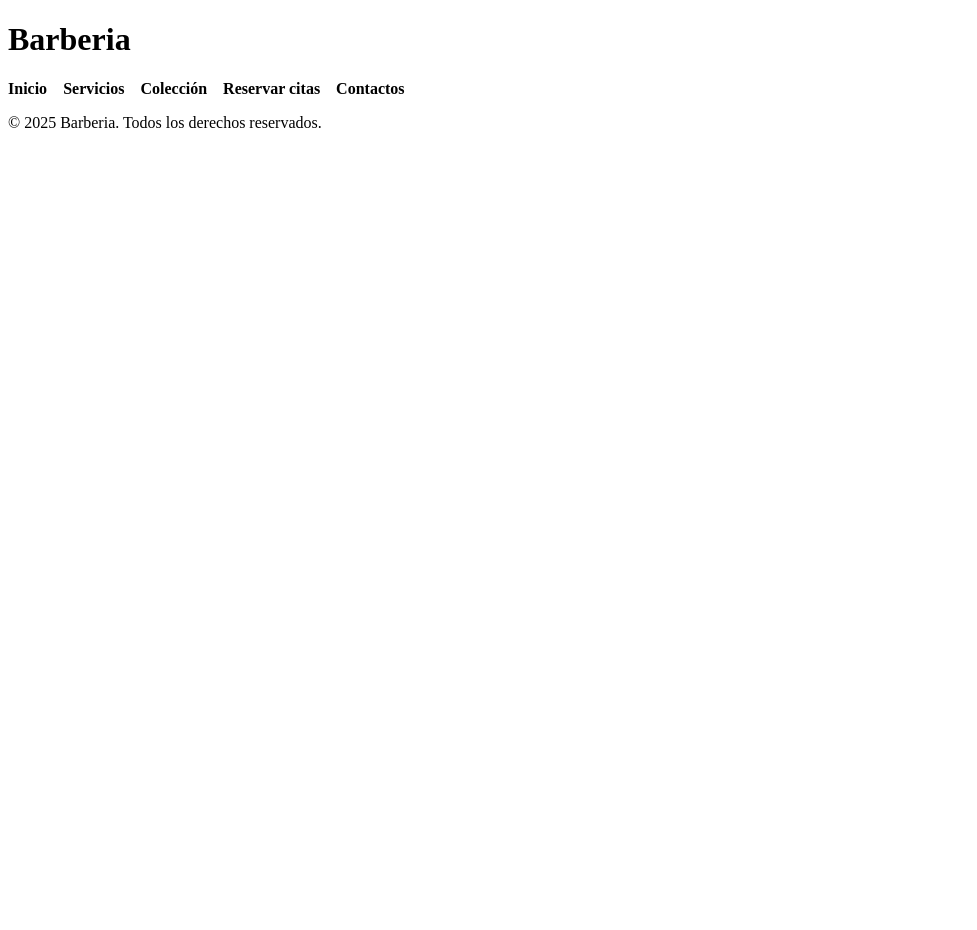
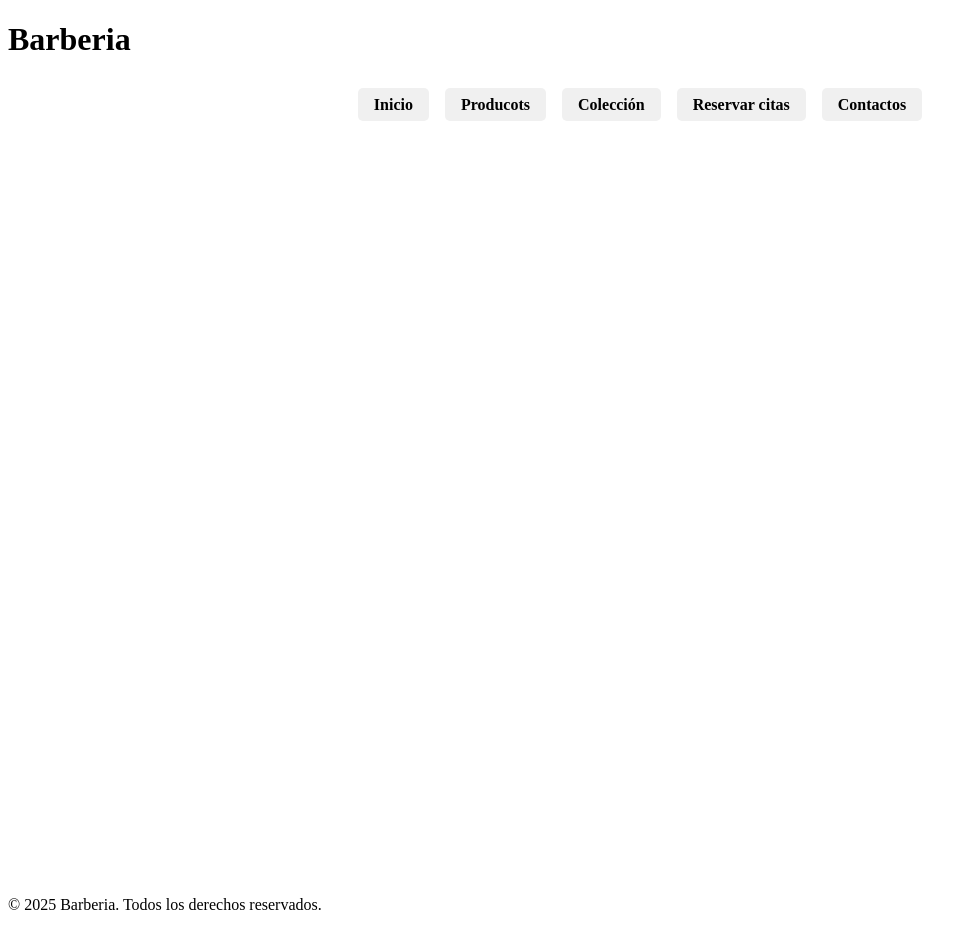
Before and after one commit to kanekiblt/BarberiaPage, a plain HTML site: page index.html in a window 1280 px wide. Shown: the whole page, without its empty margins (0-977 px from the left). Before the commit the page ends 800 px from the top, so only its background shows below. Drawn offline with Linux system fonts and the light colour scheme.

Commit message:
no vales pa nda

```diff
--- a/css/style.css
+++ b/css/style.css
@@ -1,12 +1,12 @@
 body{
     background-color: rgb(255, 255, 255);
 }
-/* .entrada{
-    background-color: #f0f0f0;
-    padding: 20px;
-    border-radius: 5px;
-} */
 
+.entrada{
+    display: flex;
+    justify-content: center;
+    height: 100vh;
+}
 .menu ul {
     display: flex;
     list-style-type: none;
@@ -18,6 +18,13 @@ body{
     text-decoration: none;
     color: black;
     font-weight: bold;
+    justify-content: center;
+    padding: 0.5rem 1rem;
+    border-radius: 5px;
+    transition: background-color 0.3s, color 0.3s;
+    background-color: #f0f0f0;
+
+
 }
 
 .menu li a:hover {
--- a/index.html
+++ b/index.html
@@ -10,11 +10,12 @@
     <header>
         <h1>Barberia</h1>
     </header>
+
     <div class="entrada">
         <nav class="menu" aria-label="Menú principal">
             <ul>
                 <li><a href="#home">Inicio</a></li>
-                <li><a href="#productos">Servicios</a></li>
+                <li><a href="#productos">Producots</a></li>
                 <li><a href="#colection">Colección</a></li>
                 <li><a href="#reserva-citas">Reservar citas</a></li>
                 <li><a href="#contactos">Contactos</a></li>
@@ -22,13 +23,6 @@
         </nav>
     </div>
 
-    <!-- <main>
-        <section id="home">
-            <h2>Bienvenido a nuestra barberia</h2>
-            <p>Ofrecemos los mejores servicios de barberia en la ciudad.</p>
-        </section>
-         -->
-
     <footer>
         <p>&copy; 2025 Barberia. Todos los derechos reservados.</p>
     </footer>
```
Lines whose indentation alone changed are shown as unchanged.
